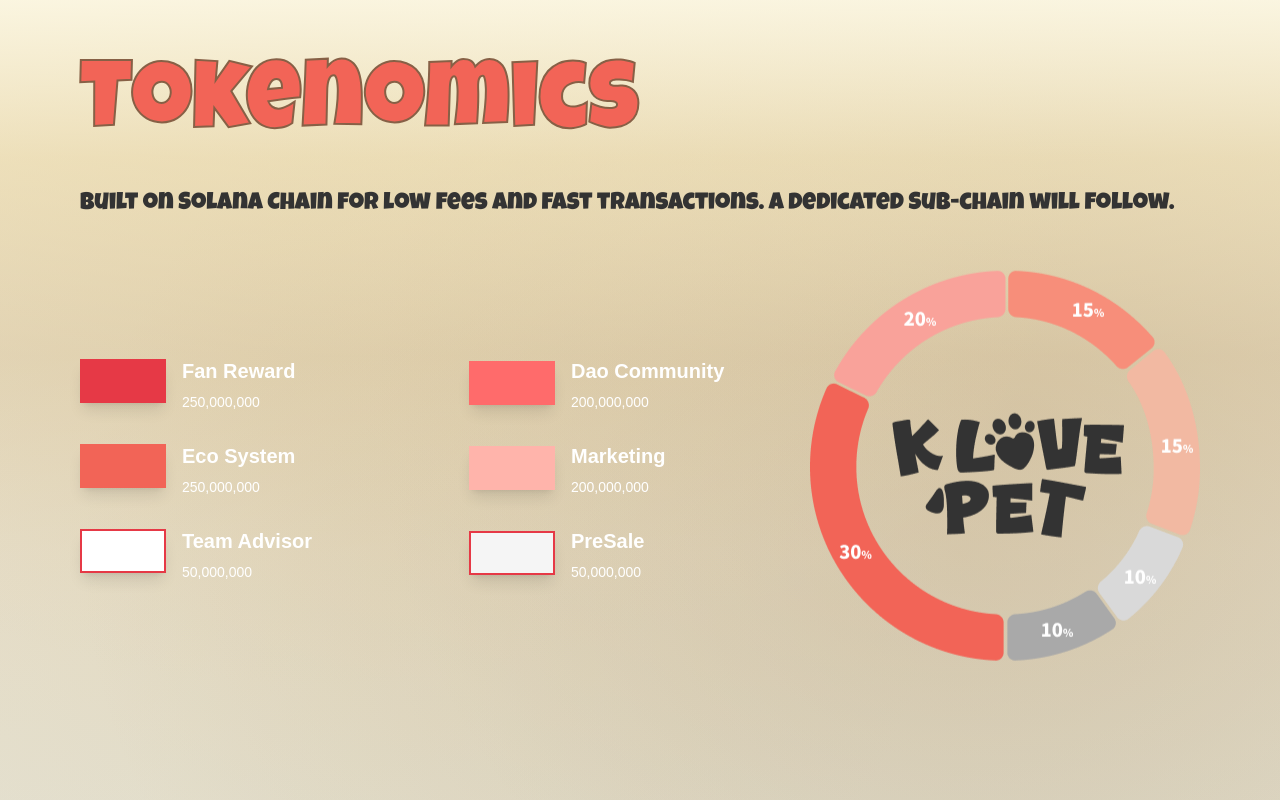
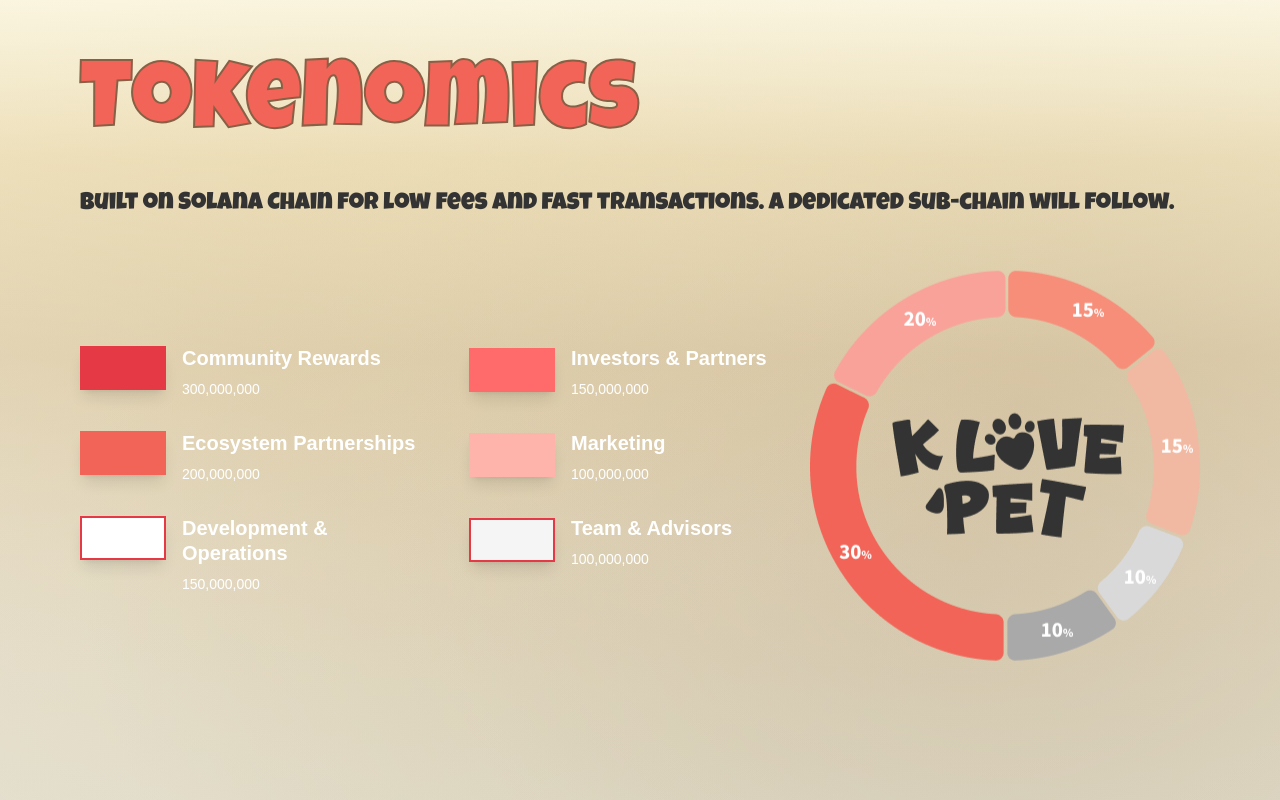
Before and after one commit to SonnyBlackVito/klovepet, a Next.js app: page / in a window 1280 px wide. Shown: the part 5930-6730 px from the top of the page. Built offline with nearby package versions, Linux system fonts and the light colour scheme.

Commit message:
first commit

```diff
--- a/src/component/TokenomicsSection.jsx
+++ b/src/component/TokenomicsSection.jsx
@@ -5,38 +5,38 @@ import Image from "next/image";
 const TokenomicsSection = () => {
   const tokenomicsData = [
     {
-      label: "Fan Reward",
-      value: "250,000,000",
+      label: "Community Rewards",
+      value: "300,000,000",
       color: "#E63946",
       percentage: "25%",
     },
     {
-      label: "Eco System",
-      value: "250,000,000",
+      label: "Ecosystem Partnerships",
+      value: "200,000,000",
       color: "#F26457",
       percentage: "25%",
     },
     {
-      label: "Team Advisor",
-      value: "50,000,000",
+      label: "Development & Operations",
+      value: "150,000,000",
       color: "#FFFFFF",
       percentage: "5%",
     },
     {
-      label: "Dao Community",
-      value: "200,000,000",
+      label: "Investors & Partners",
+      value: "150,000,000",
       color: "#FF6B6B",
       percentage: "20%",
     },
     {
       label: "Marketing",
-      value: "200,000,000",
+      value: "100,000,000",
       color: "#FFB4AB",
       percentage: "20%",
     },
     {
-      label: "PreSale",
-      value: "50,000,000",
+      label: "Team & Advisors ",
+      value: "100,000,000",
       color: "#F5F5F5",
       percentage: "5%",
     },
```
